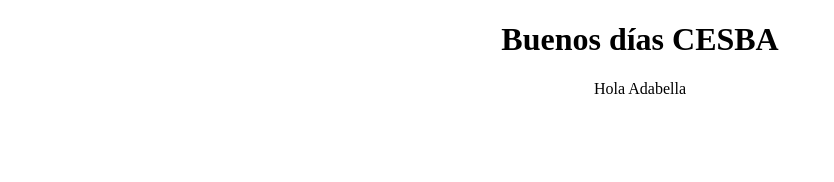
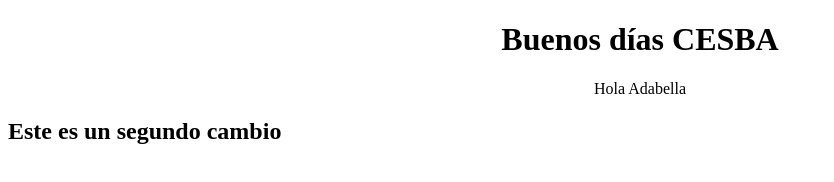
Before and after one commit to SamaelRubio/Test_Git, a plain HTML site: page index.html in a window 1280 px wide. Shown: the whole page, without its empty margins (0-834 px from the left). Drawn offline with Linux system fonts and the light colour scheme.

Commit message:
2° Cambio/Commit

```diff
--- a/index.html
+++ b/index.html
@@ -12,5 +12,6 @@
     <p> Hola Adabella</p>
     </center>
 
+    <h2> Este es un segundo cambio</h2>
 </body>
 </html>
```
